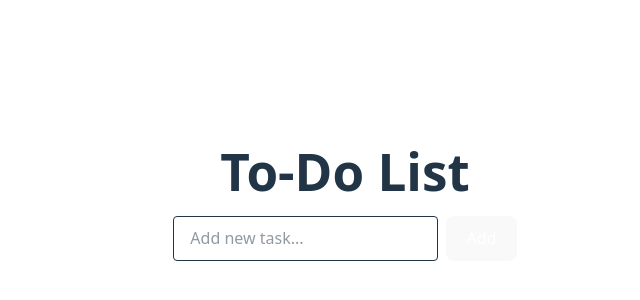
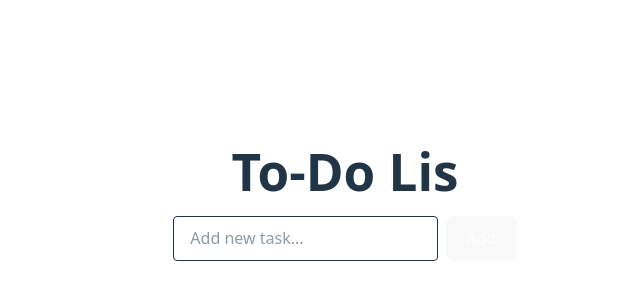
Before and after one commit to Aldinorasend/ToDoListApp, a React (Vite) app: page / in a window 1280 px wide. Shown: the part 190-490 px from the top of the page, without its empty margins (295-935 px from the left). Built offline with nearby package versions, Linux system fonts and the light colour scheme.

Commit message:
Deployment test v1

```diff
--- a/src/pages/Home.jsx
+++ b/src/pages/Home.jsx
@@ -25,7 +25,7 @@
 
   return (
     <div className="p-6 max-w-lg mx-auto">
-      <h1 className="text-3xl font-bold mb-4">To-Do List</h1>
+      <h1 className="text-3xl font-bold mb-4">To-Do Lis</h1>
       <div className="flex gap-2 mb-4">
         <input
           type="text"
```
